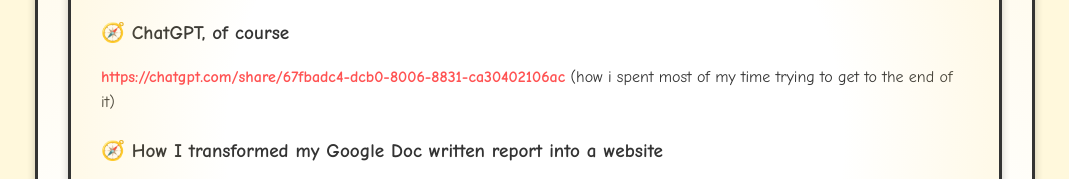
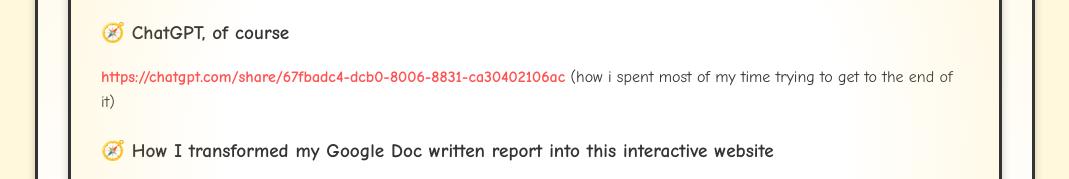
Before and after one commit to ssmoon-debug/assignment-2, a plain HTML site: page index.html in a window 1280 px wide. Shown: the part 3040-3219 px from the top of the page, without its empty margins (105-1174 px from the left). Drawn offline with Linux system fonts and the light colour scheme.

Commit message:
Update index.html

```diff
--- a/index.html
+++ b/index.html
@@ -382,7 +382,7 @@ You have discovered the ASCII Chalice! Follow this link to claim your reward: ht
         <p class="emoji-heading">🧭 ChatGPT, of course</p>
         <p><a href="https://chatgpt.com/share/67fbadc4-dcb0-8006-8831-ca30402106ac" target="_blank">https://chatgpt.com/share/67fbadc4-dcb0-8006-8831-ca30402106ac</a> (how i spent most of my time trying to get to the end of it)</p>
 
-        <p class="emoji-heading">🧭 How I transformed my Google Doc written report into a website </p>
+        <p class="emoji-heading">🧭 How I transformed my Google Doc written report into this interactive website </p>
         <p><a href="https://claude.ai/share/076a9898-c83a-4c33-880e-6fb5378e2def" target="_blank">https://claude.ai/share/076a9898-c83a-4c33-880e-6fb5378e2def</a> (helped me design and structure my CLI dungeon crawl report)</p>
                 <p class="emoji-heading">🧭 And most importantly, my friend Diyora, who got to the clue first and helped guide me when I was completely stuck</p>
             </div>
```
